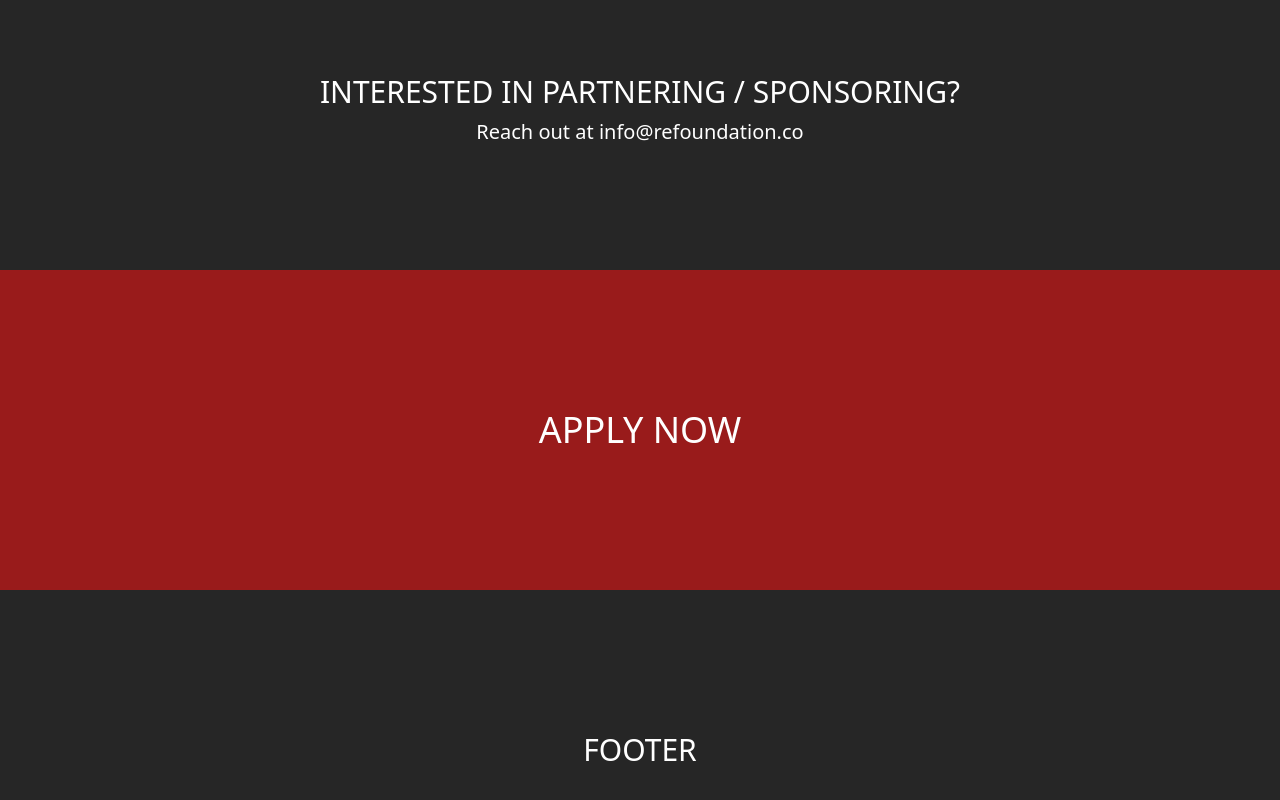
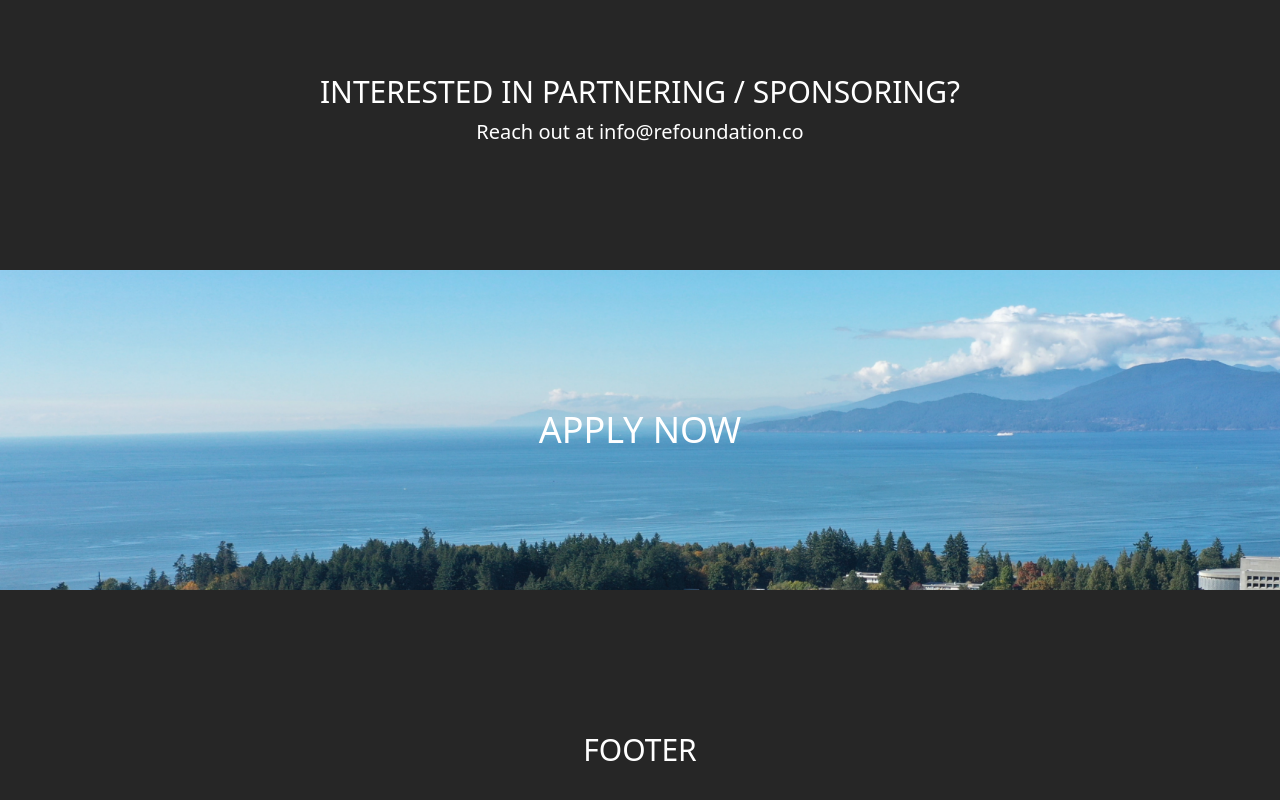
Before and after one commit to jerryq0101/BUILD-23-website, a Next.js app in the folder src/: page / in a window 1280 px wide. Shown: the part 3299-4099 px from the top of the page. Built offline with nearby package versions, Linux system fonts and the light colour scheme.

Commit message:
splash apply image

```diff
--- a/src/pages/index.js
+++ b/src/pages/index.js
@@ -59,7 +59,7 @@
           </p>
         </div>
       </div>
-      <div className="flex items-center justify-center h-80 bg-red-800">
+      <div className="flex items-center justify-center h-80 bg-[url('/splash.png')] bg-cover">
         <div>
           <p className="text-center text-4xl text-white">APPLY NOW</p>
         </div>
```
Also changed, not shown: src/public/splash.png (added).
